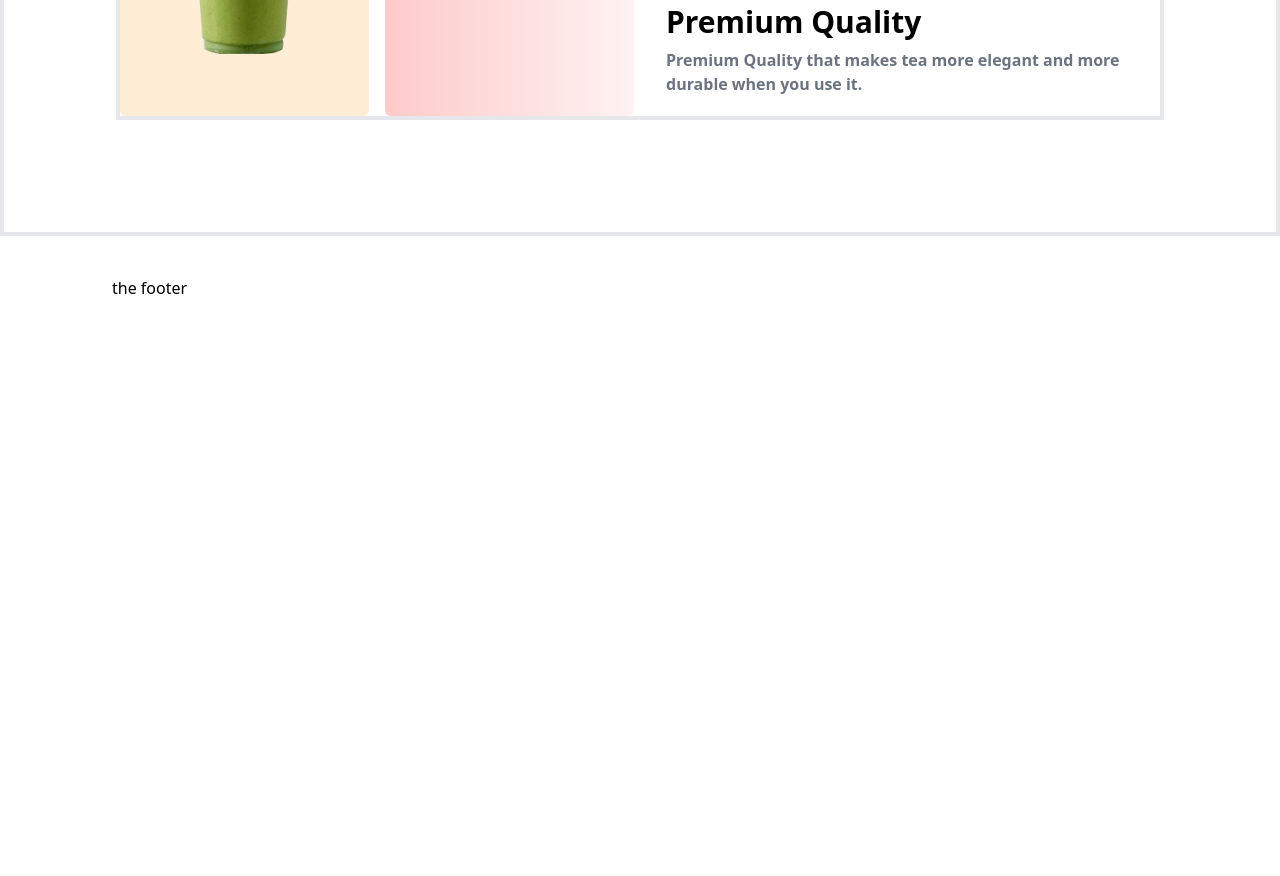
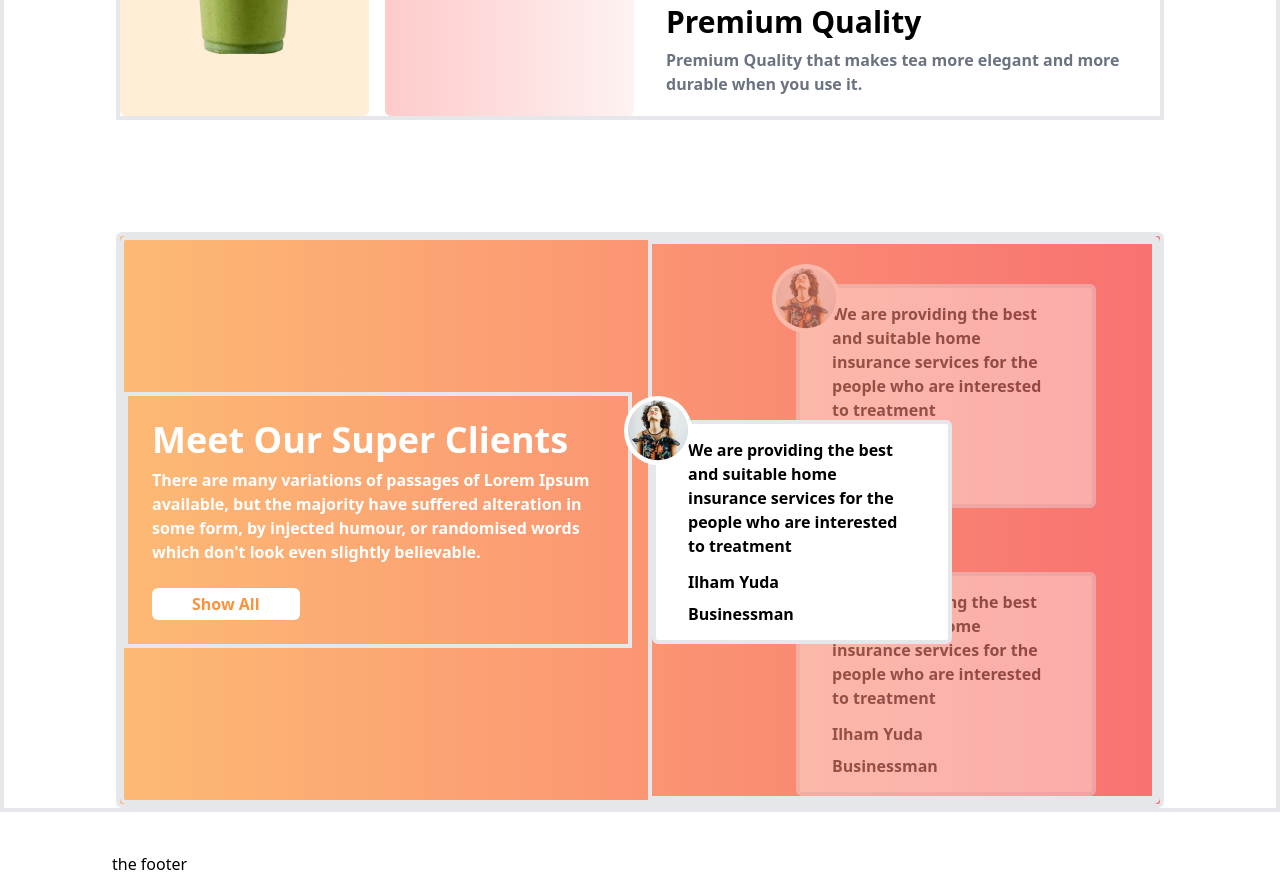
Before and after one commit to fariha-nazia/tea_time, a plain HTML site: page index.html in a window 1280 px wide. Shown: the part 1661-2537 px from the top of the page. Before the commit the page ends 1961 px from the top, so only its background shows below. Drawn offline with nearby package versions, Linux system fonts and the light colour scheme.

Commit message:
client part done

```diff
--- a/index.html
+++ b/index.html
@@ -149,8 +149,73 @@
         <!-- ====================== END ======================== -->
 
         <!-- ------------------ Meet Our Super Clients -------------------------->
-        <section>
+        <section class="border-4 bg-gradient-to-r from-orange-300 to-red-400 rounded-md">
+            <div class="border-4 grid grid-cols-1 lg:grid-cols-2 gap-4 rounded-md">
+                <!-- text -->
+                <div class="flex justify-center items-center">
+                    <div class="border-4 p-6">
+                        <h1 class="text-4xl font-bold text-white mb-2">Meet Our Super Clients</h1>
+                        <p class="text-white font-semibold mb-6">There are many variations of passages of Lorem Ipsum available, but the majority have suffered alteration in some form, by injected humour, or randomised words which don't look even slightly believable. </p>
+                        <button class="text-orange-400 font-bold rounded-md px-10 py-1 bg-white">
+                            Show All
+                        </button>
+                    </div>
+                </div>
 
+                <!-- review box -->
+                <div class="border-4 relative py-10 ">
+
+                    <!-- middle review -->
+                    <div class="absolute z-10 top-44 ">
+                        <div class="h-56 md:w-3/5 border-4 bg-white rounded-md flex items-center px-8  ">
+                            <div class="absolute -top-6 -left-7 bg-white rounded-full">
+                                <img src="./images/client.png" alt="" class="p-1">
+                            </div>
+                            <div>
+                                <p class="mb-3 font-semibold">We are providing the best and suitable home insurance services for the people who are interested to treatment</p>
+                                <h4 class="mb-2 font-semibold">
+                                    Ilham Yuda
+                                </h4>
+                                <h4 class="font-semibold">
+                                    Businessman
+                                </h4>
+                            </div>
+                        </div>
+                     </div>
+
+                    <div class="relative h-56 md:w-3/5 border-4 bg-white rounded-md flex items-center px-8 opacity-40 md:left-36">
+                        <div class="absolute -top-6 -left-7 bg-white rounded-full">
+                            <img src="./images/client.png" alt="" class="p-1">
+                        </div>
+                        <div>
+                            <p class="mb-3 font-semibold">We are providing the best and suitable home insurance services for the people who are interested to treatment</p>
+                            <h4 class="mb-2 font-semibold">
+                                Ilham Yuda
+                            </h4>
+                            <h4 class="font-semibold">
+                                Businessman
+                            </h4>
+                        </div>
+                    </div>
+s
+                    <!-- bottom review -->
+                    <div class="relative h-56 md:w-3/5 border-4 bg-white rounded-md flex items-center px-8 top-10 opacity-40 md:left-36">
+                        <div class="absolute -top-6 -left-7 bg-white rounded-full">
+                            <img src="./images/client.png" alt="" class="p-1">
+                        </div>
+                        <div>
+                            <p class="mb-3 font-semibold">We are providing the best and suitable home insurance services for the people who are interested to treatment</p>
+                            <h4 class="mb-2 font-semibold">
+                                Ilham Yuda
+                            </h4>
+                            <h4 class="font-semibold">
+                                Businessman
+                            </h4>
+                        </div>
+                    </div>
+
+                </div>
+            </div>
         </section>
 
     </main>
```
